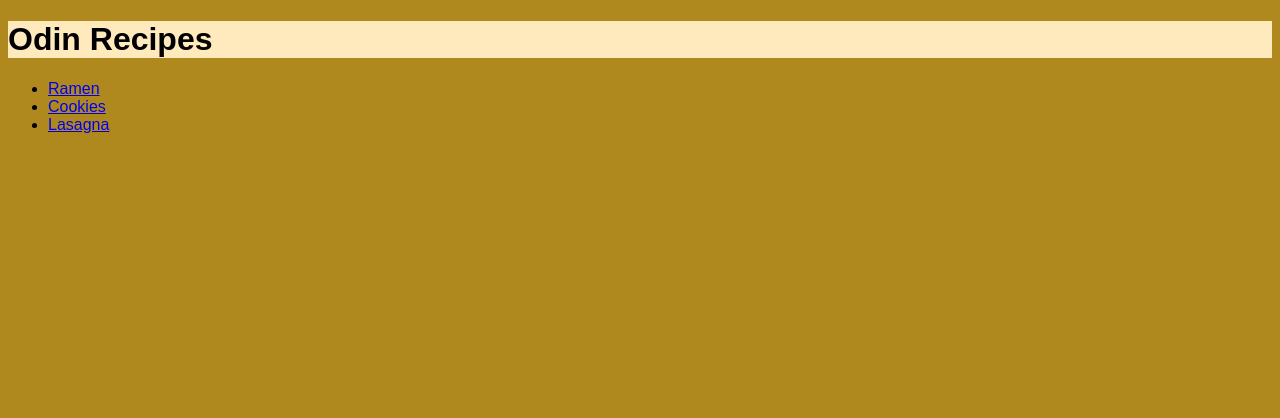
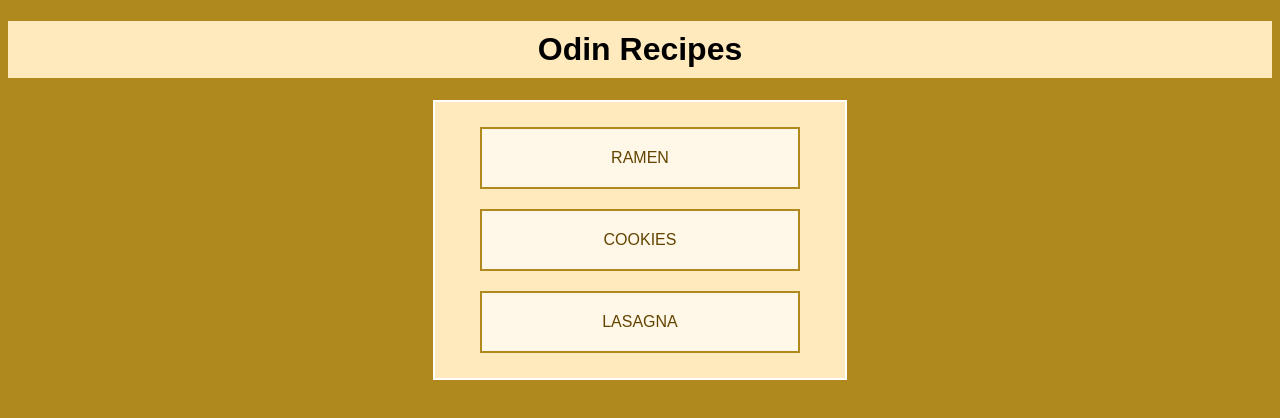
Before and after one commit to SunElevenStudios/odin-recipes, a plain HTML site: page index.html in a window 1280 px wide. Drawn offline with Linux system fonts and the light colour scheme.

Commit message:
added boxes, margins and padding to index.html

```diff
--- a/index.html
+++ b/index.html
@@ -1,19 +1,23 @@
 <!DOCTYPE html>
 <html lang="en">
     <head>
+
         <meta charset="utf-8">
         <meta name="viewport" content="width=device-width, initial-scale=1.0">
         <link rel="stylesheet" href="style.css">
         <title>Odin Recipes</title>
+
     </head>
 
     <body>
+
         <h1 class="title">Odin Recipes</h1>
-        <ul class="text">
-            <li><a href="recipes/ramen.html">Ramen</a></li>
-            <li><a href="recipes/cookies.html">Cookies</a></li>
-            <li><a href="recipes/lasagna.html">Lasagna</a></li>
-        </ul>
+
+        <div class="menu-bar">
+            <a class="menu-button" href="recipes/ramen.html">RAMEN</a>
+            <a class="menu-button" href="recipes/cookies.html">COOKIES</a>
+            <a class="menu-button" href="recipes/lasagna.html">LASAGNA</a>
+        </div>
 
     </body>
 </html>
--- a/style.css
+++ b/style.css
@@ -6,6 +6,8 @@ body {
     font-family: Arial, Helvetica, sans-serif;
     color: black;
     background-color: rgb(255, 234, 190);
+    text-align: center;
+    padding: 10px;
 }
 
 .text {
@@ -13,6 +15,27 @@ body {
     color: black;
 }
 
+.menu-bar{
+    width: 400px;
+    height: auto;
+    background: rgb(255, 234, 190);
+    padding: 5px;
+    margin: 16px auto;
+    text-align: center;
+    border: 2px solid white;
+}
+
+.menu-button{
+    font-family: Arial, Helvetica, sans-serif;
+    color: rgb(99, 68, 0);
+    display: block;
+    background-color: rgb(255, 247, 231);
+    padding: 20px;
+    margin: 20px 40px;
+    border: 2px solid rgb(175, 137, 30);
+    text-decoration: none;
+}
+
 .recipe-photo {
     width: 400px;
     height: auto;
```
